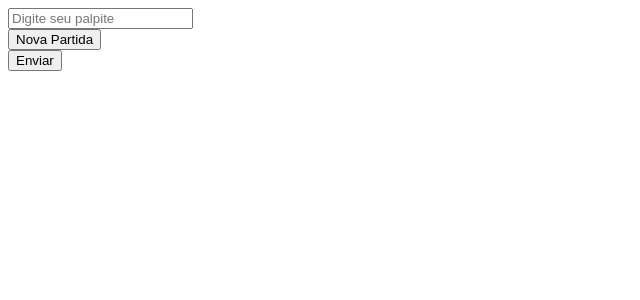
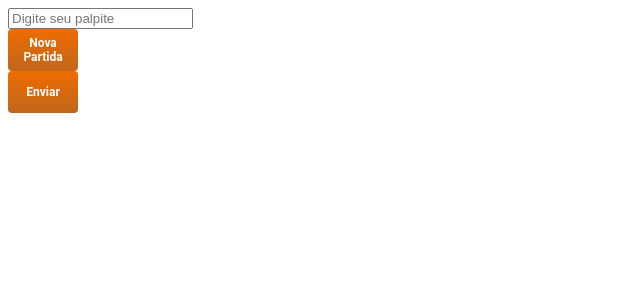
Before and after one commit to Matheusifz/StudioSolTeste, a React app: page / in a window 1280 px wide. Shown: the top 300 px of the page, without its empty margins (0-640 px from the left). Built offline with nearby package versions, Linux system fonts and the light colour scheme; no server answers.

Commit message:
feat: add style to button component

```diff
--- a/src/components/Button/index.tsx
+++ b/src/components/Button/index.tsx
@@ -1,4 +1,5 @@
 import * as React from "react";
+import { BeautifulButton } from "./style";
 
 interface ButtonProps {
   onClick: any;
@@ -9,7 +10,7 @@ export const Button: React.FC<ButtonProps> = ({ onClick, text }) => {
   return (
     <>
       <div className="submit-button">
-        <button onClick={onClick}>{text}</button>
+        <BeautifulButton onClick={onClick}>{text}</BeautifulButton>
       </div>
     </>
   );
--- /dev/null
+++ b/src/components/Button/style.ts
@@ -0,0 +1,14 @@
+import styled from "styled-components";
+
+export const BeautifulButton = styled.button`
+  background: linear-gradient(180deg, #ef6c00 0%, #c0661c 100%);
+  border-radius: 4px;
+  width: 70px;
+  height: 42px;
+  border: none;
+  font-family: "Roboto", sans-serif;
+  font-weight: 700;
+  font-size: 12px;
+  line-height: 14px;
+  color: #ffffff;
+`;
```
